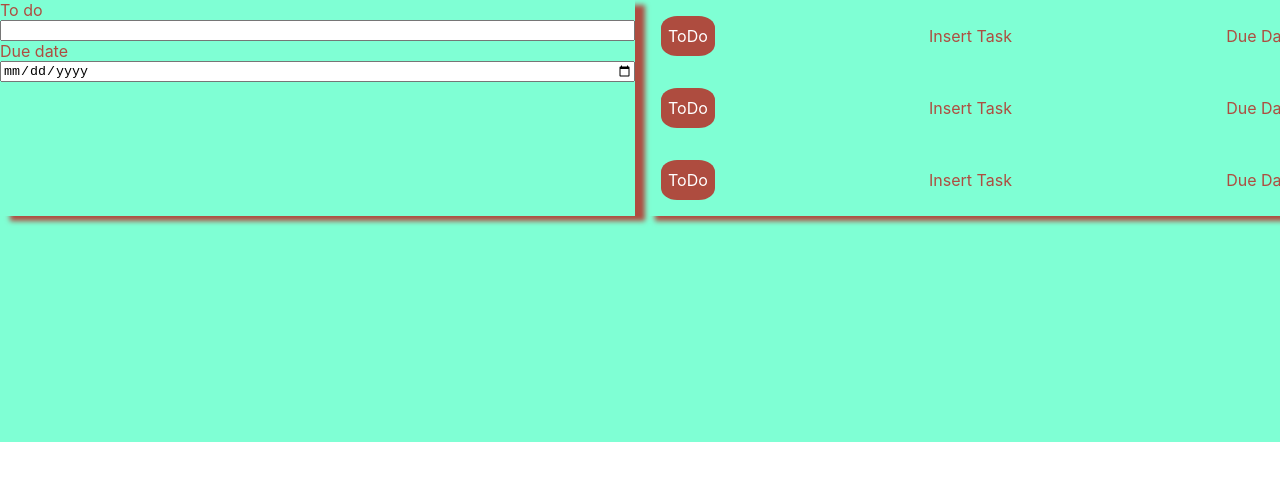
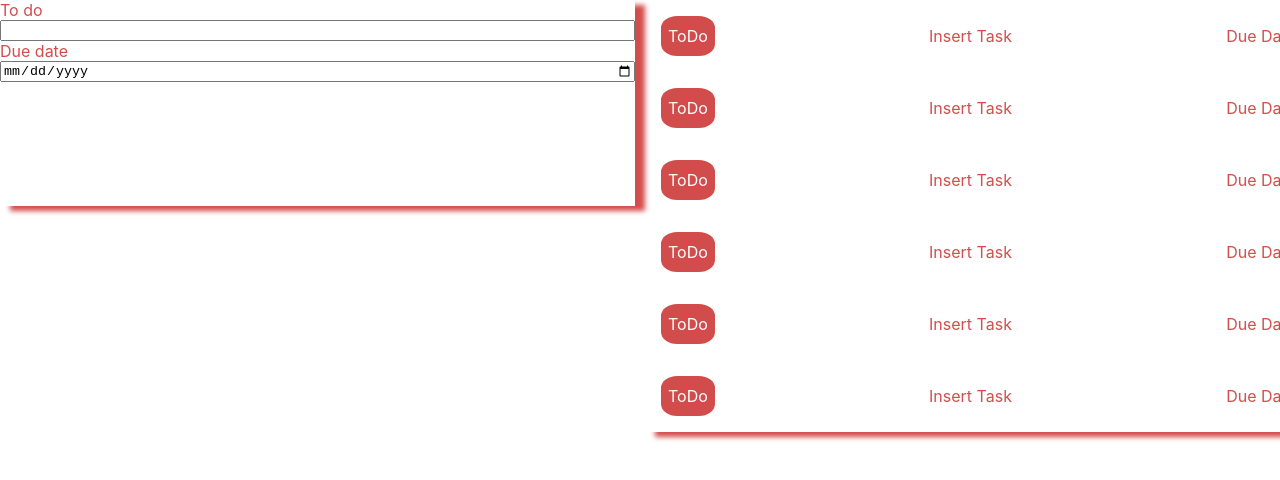
Before and after one commit to Mount-Blanc/To-do-list, a React (Create React App) app: page / in a window 1280 px wide. Shown: the top 480 px of the page. Built offline with nearby package versions, Linux system fonts and the light colour scheme.

Commit message:
fixed grid layout issues

```diff
--- a/src/App.css
+++ b/src/App.css
@@ -6,5 +6,7 @@
 }
 
 .Task-grid {
-background-color: aquamarine;
+grid-row: 1 / span 3;
+grid-column: 2;
+
 }
--- a/src/App.js
+++ b/src/App.js
@@ -6,15 +6,20 @@ import Card from './Components/Card';
 
 function App() {
   return (
-    <div className="App Task-grid">
+    <div className="App">
       <Card>
       <Form></Form>
       </Card>
+      <div className='Task-grid'>
       <Card>
         <Tasks></Tasks>
         <Tasks></Tasks>
         <Tasks></Tasks>
+        <Tasks></Tasks>
+        <Tasks></Tasks>
+        <Tasks></Tasks>
       </Card>
+      </div>
     </div>
   );
 }
```
